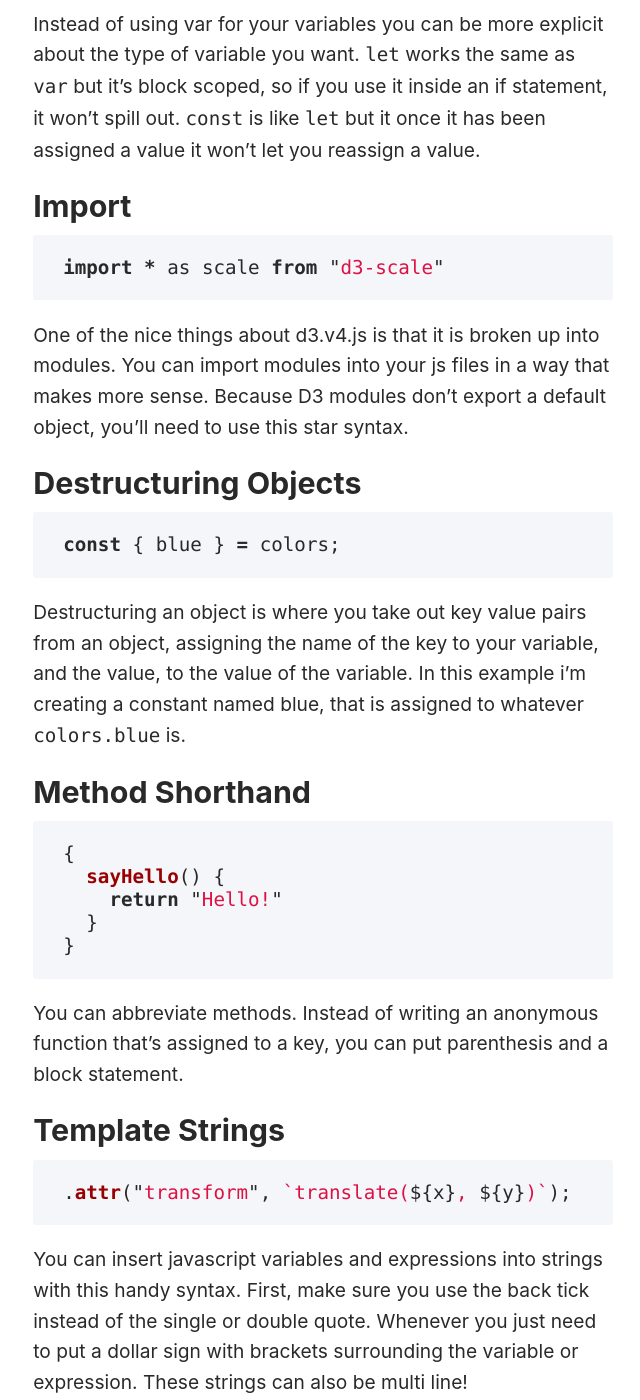
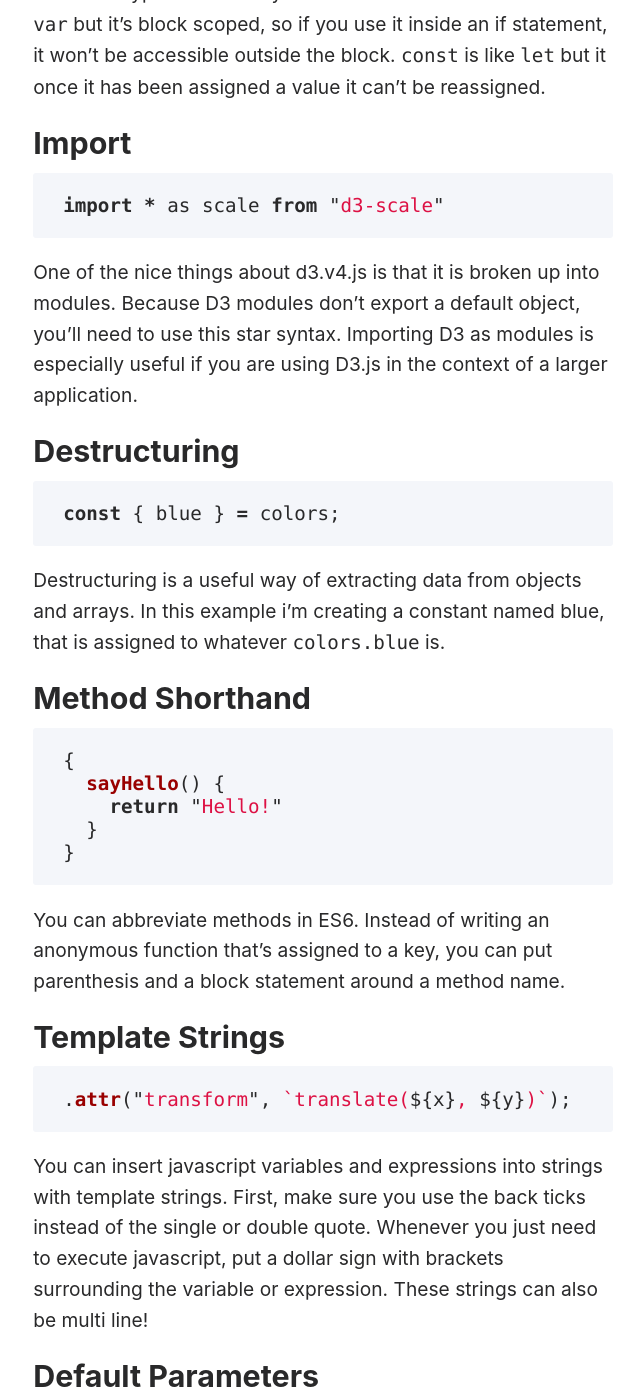
Before and after one commit to learningd3/learningd3.github.io, a Jekyll site: the page built from _posts/2016-12-08-using-es6-with-d3.markdown, in a window 1280 px wide and 1400 px high, scrolled down 1185 px. Shown: the whole window, without its empty margins (317-957 px from the left). Built offline with Jekyll 4.4.1, drawn with Linux system fonts in a browser that asks for light colours; some of the changed text lies outside the part shown.

Commit message:
fixed typos

```diff
--- a/_posts/2016-12-08-using-es6-with-d3.markdown
+++ b/_posts/2016-12-08-using-es6-with-d3.markdown
@@ -19,7 +19,7 @@
 .attr("x", (d, i) => i * 10)
 {% endhighlight %}
 
-Arrow Functions provide a shorter syntax for writing anonymous functions in JavaScript. If you have one argument you don't need to include parenthesis. If you you have 0 or 2+ arguments you need to include arguments. You can use these all over your d3 code to replace anonymous functions you use as a second parameter to the `.attr()` methods and in lots of other places. Anytime you normally write an anonymous function, you can replace them with the arrow function.
+Arrow Functions provide a shorter syntax for writing anonymous functions in JavaScript. If you have one argument you don't need to include parenthesis. If you you have 0 or 2+ arguments you will need to include parenthesis. Anytime you normally write an anonymous function, you can replace them with the arrow function.
 
 ## Let and const
 {% highlight javascript %}
@@ -27,21 +27,21 @@
 const y = 20;
 {% endhighlight %}
 
-Instead of using var for your variables you can be more explicit about the type of variable you want. `let` works the same as `var` but it's block scoped, so if you use it inside an if statement, it won't spill out. `const` is like `let` but it once it has been assigned a value it won't let you reassign a value.
+Instead of using var for your variables you can be more explicit about the type of variable you want. `let` works the same as `var` but it's block scoped, so if you use it inside an if statement, it won't be accessible outside the block. `const` is like `let` but it once it has been assigned a value it can't be reassigned.
 
 ## Import
 {% highlight javascript %}
 import * as scale from "d3-scale"
 {% endhighlight %}
 
-One of the nice things about d3.v4.js is that it is broken up into modules. You can import modules into your js files in a way that makes more sense. Because D3 modules don't export a default object, you'll need to use this star syntax.
+One of the nice things about d3.v4.js is that it is broken up into modules. Because D3 modules don't export a default object, you'll need to use this star syntax. Importing D3 as modules is especially useful if you are using D3.js in the context of a larger application.
 
-## Destructuring Objects
+## Destructuring
 {% highlight javascript %}
 const { blue } = colors;
 {% endhighlight %}
 
-Destructuring an object is where you take out key value pairs from an object, assigning the name of the key to your variable, and the value, to the value of the variable. In this example i'm creating a constant named blue, that is assigned to whatever `colors.blue` is.
+Destructuring is a useful way of extracting data from objects and arrays. In this example i'm creating a constant named blue, that is assigned to whatever `colors.blue` is.
 
 ## Method Shorthand
 {% highlight javascript %}
@@ -52,14 +52,14 @@
 }
 {% endhighlight %}
 
-You can abbreviate methods. Instead of writing an anonymous function that's assigned to a key, you can put parenthesis and a block statement.
+You can abbreviate methods in ES6. Instead of writing an anonymous function that's assigned to a key, you can put parenthesis and a block statement around a method name.
 
 ## Template Strings
 {% highlight javascript %}
 .attr("transform", `translate(${x}, ${y})`);
 {% endhighlight %}
 
-You can insert javascript variables and expressions into strings with this handy syntax. First, make sure you use the back tick instead of the single or double quote. Whenever you just need to put a dollar sign with brackets surrounding the variable or expression. These strings can also be multi line!
+You can insert javascript variables and expressions into strings with template strings. First, make sure you use the back ticks instead of the single or double quote. Whenever you just need to execute javascript, put a dollar sign with brackets surrounding the variable or expression. These strings can also be multi line!
 
 ## Default Parameters
 {% highlight javascript %}
@@ -68,7 +68,6 @@
 
 You can set a function parameters default value by adding an equal sign and then the value you want as the default. If the function is called without the parameter, or with a parameter set to `undefined` the default value will be assigned.
 
+There's a lot more to ES6 than what I showed here but if you're looking to get started, give these examples a try. Once you start using the new syntax, it's hard to go back!
 
-There's a more to ES6 than what I showed here but if you're looking to get your feet wet, give these examples a try. Once you start adopting the syntax, it's hard to go back!
-
-If you like this post, you should check out my full course on D3. You can read more about it below and sign up for a free lesson!
+If you liked this post, you should check out my full course on D3. You can read more about it below and sign up for a free lesson!
```
